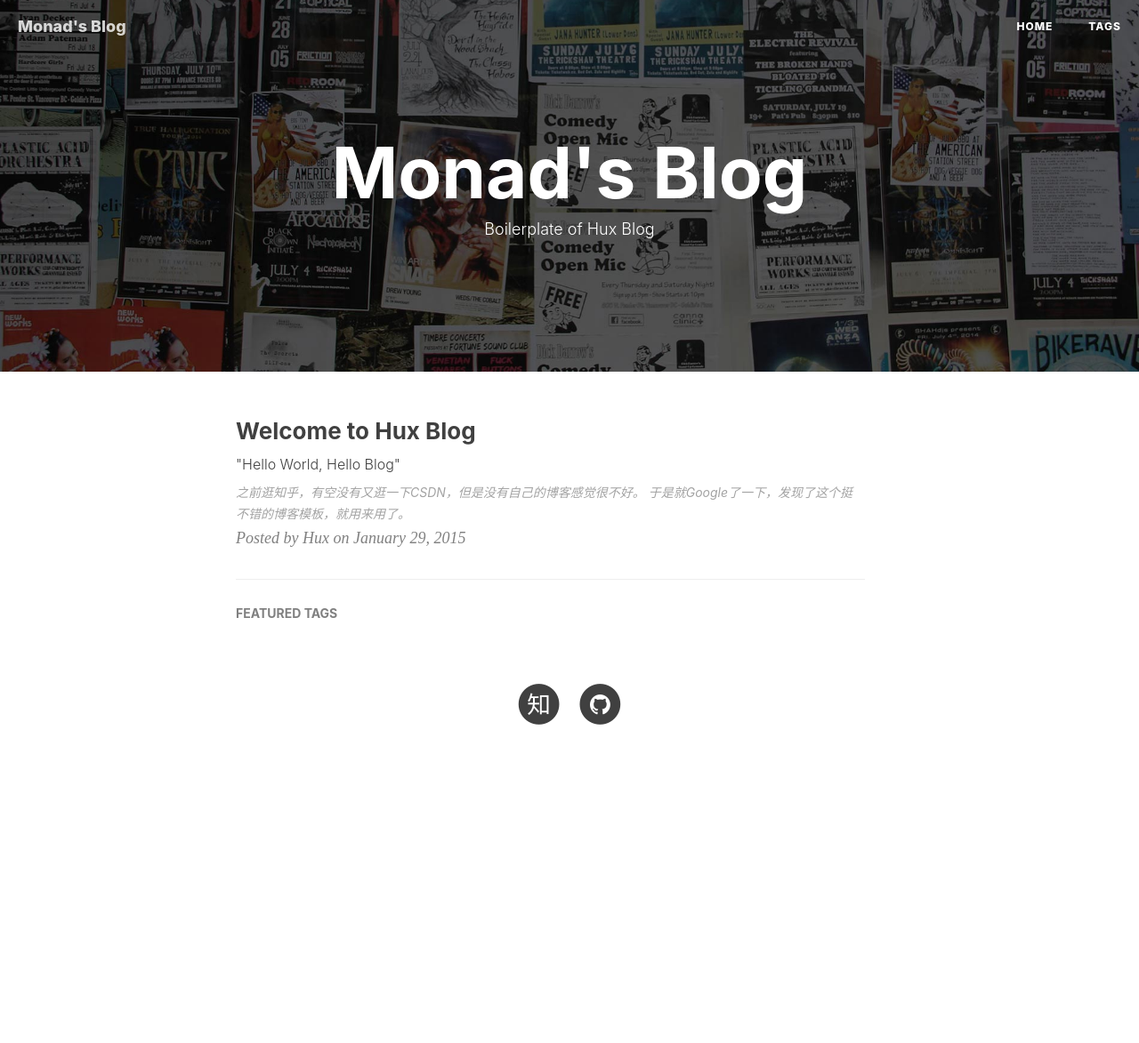
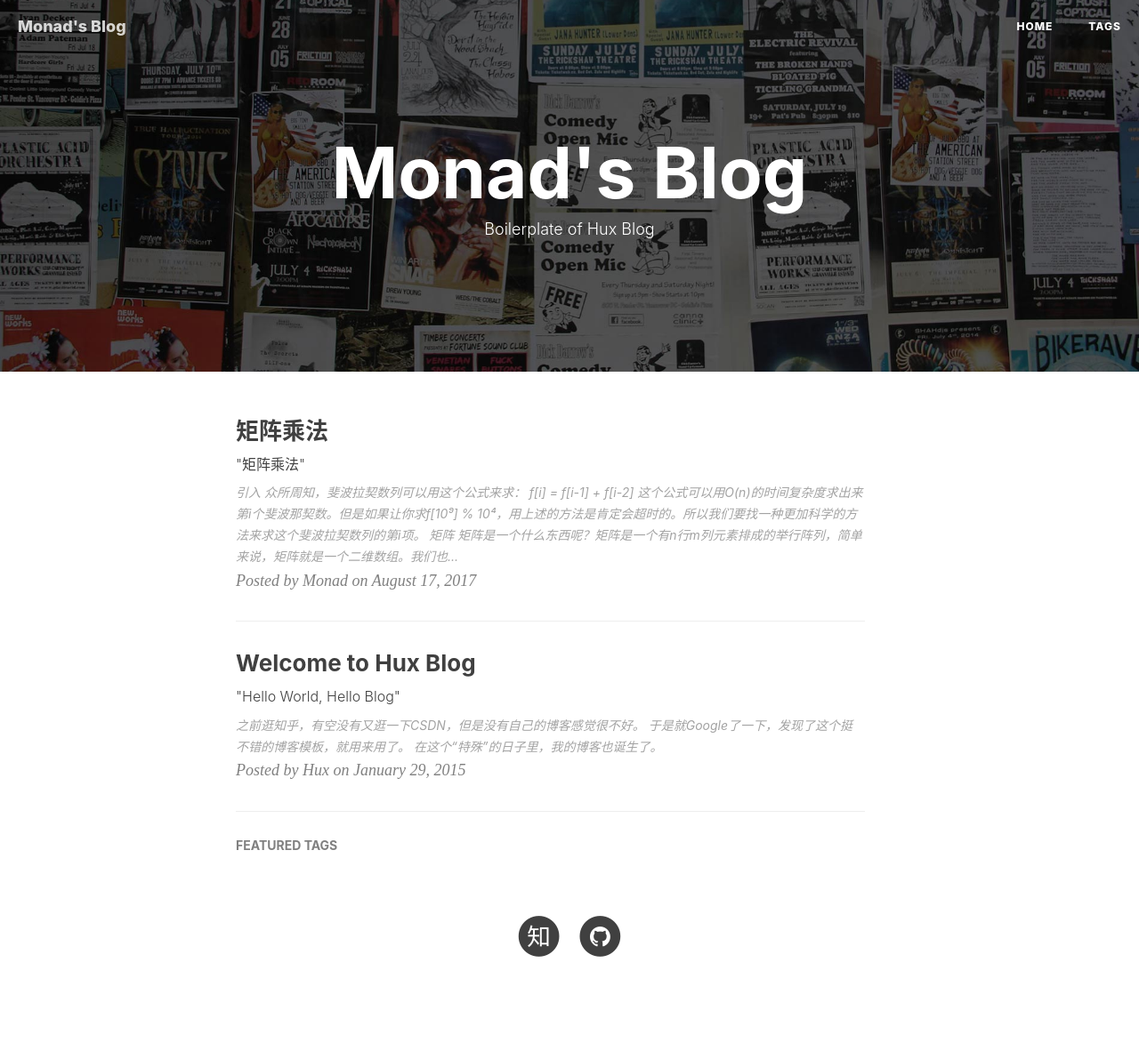
Before and after one commit to zhengyucheng/zhengyucheng.github.io, a Jekyll site: the page built from index.html, in a window 1280 px wide. Shown: the whole page at 89% size. Built offline with Jekyll 4.4.1, drawn with Linux system fonts in a browser that asks for light colours; nearby versions of some CDN libraries; the list of posts is cut into pages by our own code; comment, search, counter and statistics services are not loaded; before the commit the page ends 911 px from its top, so only the background shows below that.

Commit message:
Matrix-multiplication

````diff
--- /dev/null
+++ b/_posts/2017-08-17-Matrix-multiplication.md
@@ -0,0 +1,47 @@
+---
+layout:     post
+title:      "矩阵乘法"
+subtitle:   " \"矩阵乘法\""
+date:       2017-08-17 14:36:00
+author:     "Monad"
+header-img: "img/Matrix-multiplication.jpg"
+tags:
+    - 信息学
+---
+
+## 引入
+众所周知，斐波拉契数列可以用这个公式来求：
+``` C++
+f[i] = f[i-1] + f[i-2]
+```
+这个公式可以用`O(n)`的时间复杂度求出来第`i`个斐波那契数。但是如果让你求`f[10⁹] % 10⁴`，用上述的方法是肯定会超时的。所以我们要找一种更加科学的方法来求这个斐波拉契数列的第i项。
+
+## 矩阵
+矩阵是一个什么东西呢？矩阵是一个有n行m列元素排成的举行阵列，简单来说，矩阵就是一个二维数组。我们也可以用A, B, C等大写字母来命名一个矩阵。![一个矩阵](http://latex.codecogs.com/svg.latex?A%20%3D%20%5Cbegin%7Bbmatrix%7D%209%20%26%203%20%26%2015%5C%5C%201%20%26%2011%20%26%207%20%5C%5C%203%20%26%209%20%26%202%20%5C%5C%206%20%26%200%20%26%207%20%5Cend%7Bbmatrix%7D)矩阵和整数一样，也支持加减乘操作。这里我们就先介绍一下乘法，加减法后面在介绍。
+
+### 矩阵乘法
+矩阵乘法是一种很特殊的东西，它仅仅在A的列数等于B的行数时成立。目标矩阵的大小则是A的行数×B的列数，对于目标矩阵的每一个元素C<sub>ij</sub>：![](http://latex.codecogs.com/svg.latex?C_%7Bi%2Cj%7D%3DA_%7Bi%2C1%7DB_%7B1%2Cj%7D+A_%7Bi%2C2%7DB_%7B2%2Cj%7D+...+A_%7Bi%2Cn%7DB_%7Bn%2Cj%7D%3D%5Csum_%7Br%3D1%7D%5E%7Bn%7DA_%7Bi%2Cr%7DB_%7Br%2Cj%7D)如果看不懂公式，也可以看下面生动形象的图片解释：
+![矩阵乘法](http://oiq7rdgur.bkt.clouddn.com/jianshu/1/Matrix_multiplication.svg)
+
+## 线性常系数递推
+```C++
+f[i] = f[i-1] + f[i-2]
+```
+线性常系数递推，顾名思义，“线性”，就是只有一次项，没有平方、开方、立方等操作；“常系数”，就是未知数（指`f[i-1]`和`f[i-2]`）的系数是一个常数，不是变量。
+那么这个神奇的矩阵乘法真的可以帮我们解决这个问题吗？那么又怎么生成出需要的矩阵呢？![](http://oiq7rdgur.bkt.clouddn.com/jianshu/1/1.svg)如图所示，这是一个斐波那契数列。我们可以选取数列中的`[1,2]`来生成一个一行二列的矩阵。然后我们要通过何种操作才能使`[1,2]`这个矩阵生成出`[2,3]`这个新矩阵呢？![](http://latex.codecogs.com/svg.latex?%5Cbegin%7Bbmatrix%7D%201%20%26%202%20%5Cend%7Bbmatrix%7D%20%5Ctimes%20%5Cbegin%7Bbmatrix%7D%20%3F%20%26%20%3F%20%5C%5C%20%3F%20%26%20%3F%20%5Cend%7Bbmatrix%7D%20%3D%20%5Cbegin%7Bbmatrix%7D%202%20%26%203%20%5Cend%7Bbmatrix%7D)我们可以从我们的递推公式入手，我们发现，我们要使第一个数列的2和第二个数列的2保持相等，然后使第二个矩阵的的第二个数等于第一个矩阵的数的和。稍微地想一下、推一下，就可以知道问号处应该填：![](http://latex.codecogs.com/svg.latex?%5Cbegin%7Bbmatrix%7D%200%20%26%201%20%5C%5C%201%20%26%201%20%5Cend%7Bbmatrix%7D)
+然后我们在看一下如何从`[2,3]`推到`[3,5]`呢？重复上面的步骤，我们可以发现，从`[2,3]`推到`[3,5]`所需要的矩阵也是上面那个：![](http://latex.codecogs.com/svg.latex?%5Cbegin%7Bbmatrix%7D%200%20%26%201%20%5C%5C%201%20%26%201%20%5Cend%7Bbmatrix%7D)这样，我们就可以求这个特殊矩阵的`n`次幂，然后再与`[1,1]`相乘，就可以得出结果了。
+
+## 快速幂
+现在我们再来介绍一个新的东西，就是快速幂。如果我们计算n<sup>m</sup>时，如果`m`足够大，那么用`O(m)`的方法肯定会超时。因为整数满足乘法结合律，所以如图所示，![快速幂](http://latex.codecogs.com/svg.latex?%5Cunderbrace%7Ba%5Ctimes%20a%5Ctimes%20a%7D%5Ctimes%20%5Cunderbrace%7Ba%5Ctimes%20a%5Ctimes%20a%7D%5C%5C%20%5Ctext%7B%5C%3B%20%5C%3B%20%5C%3B%20%5C%3B%20%5C%3B%20%5C%21%203%20%5C%3B%20%5C%3B%20%5C%3B%20%5C%3B%20%5C%3B%20%5C%3B%20%5C%3B%20%5C%21%203%20%7D)我们可以对上面的`a⁶`拆分成`(a³)²`，然后在把`a³`拆分成`(a)²a`。这样来算幂，我们就只需要`O(log m)`的时间复杂度。
+
+## 矩阵乘法快速幂
+那么知道了上面那个规律之后，又有什么用呢，相乘起来的时间复杂度还是`O(n)`（甚至还多了矩阵乘法那`O(x³)`的时间），仍然会超时。
+但是，矩阵乘法满足一个性质，就是乘法结合律，也就是：
+```
+(A×B)×C = A×(B×C)
+```
+有了这个性质之后，我们就可以对这个矩阵进行快速幂操作，这样那硕大的`O(n)`的时间复杂度就降低到`O(log n)`，加上矩阵乘法的时间，也只不过是`O(x³log n)`而已，完全可以在`1s`内得到正确答案。
+
+## 链接
+题目：[POJ 3070](http://poj.org/problem?id=3070)
+我的[代码](https://github.com/YanWQ-monad/monad/blob/master/Cpp/Exam-answer/poj.org/3070.cpp)（非常玄学）
--- a/_posts/2014-01-29-hello.md
+++ b/_posts/2017-08-17-hello.md
@@ -11,3 +11,4 @@ tags:
 
 之前逛知乎，有空没有又逛一下CSDN，但是没有自己的博客感觉很不好。
 于是就Google了一下，发现了[这个](https://github.com/Huxpro/huxblog-boilerplate)挺不错的博客模板，就用来用了。
+在这个“特殊”的日子里，我的博客也诞生了。
````
Also changed, not shown: img/Matrix-multiplication.jpg (added).
